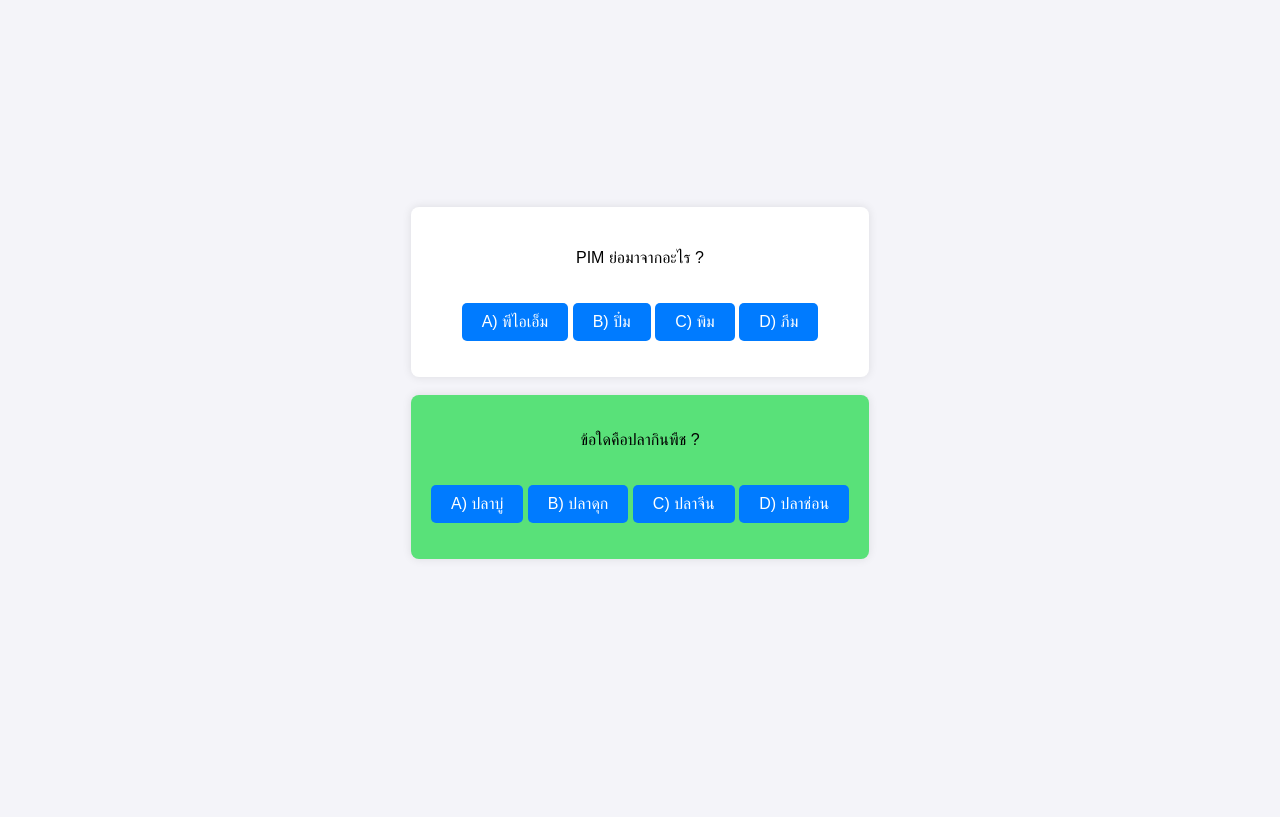
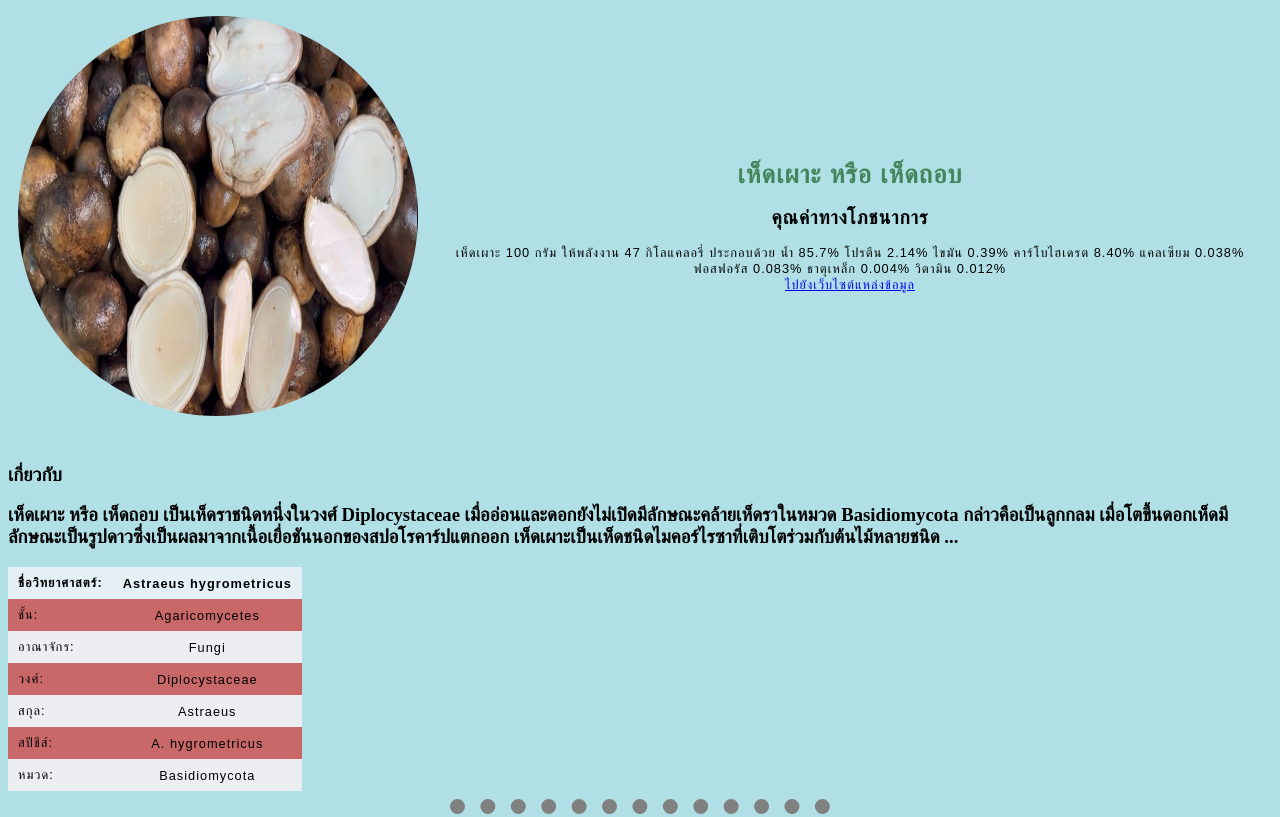
Before and after one commit to Tatam123/Mypage2024, a plain HTML site: page index.html in a window 1280 px wide. Shown: the top 817 px of the page. Drawn offline with Linux system fonts and the light colour scheme.

Commit message:
Mini Project
เห็ดเผาะ

```diff
--- a/index.html
+++ b/index.html
@@ -1,35 +1,89 @@
 <!DOCTYPE html>
 <html lang="en">
 <head>
-   <meta charset="UTF-8">
-   <meta name="viewport" content="width=device-width, initial-scale=1.0">
-   <title>ระบบข้อสอบอย่างง่าย Simple Quiz</title>
-   <link rel="stylesheet" href="styles.css">
+    <meta charset="UTF-8">
+    <meta name="viewport" content="width=device-width, initial-scale=1.0">
+    <title>เห็ดเผาะ</title>
+
+    <link rel="stylesheet" href="styles.css">
+
+
 </head>
-<body>
-    <div class="profile-detail">
-   <div class="quiz-container">
-       <h1></h1>
-       <p id="question">PIM ย่อมาจากอะไร ?</p>
-       <button class="button" onclick="checkAnswer('a')">A) พีไอเอ็ม</button>
-       <button class="button" onclick="checkAnswer('b')">B) ปิ๋ม</button>
-       <button class="button" onclick="checkAnswer('c')">C) พิม</button>
-       <button class="button" onclick="checkAnswer('d')">D) ภีม</button>
-       <p id="result"></p>
-   </div>
-   <br>
-   <div class="quiz-container2">
-    <p id="question">ข้อใดคือปลากินพืช ?</p>
-    <button class="button" onclick="checkAnswer2('a')">A) ปลาบู่</button>
-    <button class="button" onclick="checkAnswer2('b')">B) ปลาดุก</button>
-    <button class="button" onclick="checkAnswer2('c')">C) ปลาจีน</button>
-    <button class="button" onclick="checkAnswer2('d')">D) ปลาช่อน</button>
-    <p id="result2"></p>
-</div>
-<br>
-<p id="result3"></p>
-</div>
-   <script src="index.js"></script>
+<body >
+    <table>
+        <tr>
+            <td>
+               <img class= "earthstars2" src="earthstars2.jpg">
+               <!--<img src="earthstars2.jpg" alt="">-->
+            </td>
+            <td>
+                <h1>เห็ดเผาะ หรือ เห็ดถอบ</h1>
+                <h2>คุณค่าทางโภชนาการ</h2>
+                เห็ดเผาะ 100 กรัม
+                ให้พลังงาน 47 กิโลแคลอรี่ ประกอบด้วย
+                น้ำ 85.7%
+                โปรตีน 2.14%
+                ไขมัน 0.39%
+                คาร์โบไฮเดรต 8.40%
+                แคลเซียม 0.038%
+                ฟอสฟอรัส 0.083%
+                ธาตุเหล็ก 0.004%
+                วิตามิน 0.012%
+                 <br>
+                <a href = "https://farm.vayo.co.th/blog/puffball-mushrooms-cultivation/"> ไปยังเว็บไซต์แหล่งข้อมูล </a>
+            </td>
+        </tr>
+    </table>
 
+
+
+    <br>
+
+
+
+    <h3>เกี่ยวกับ</h3>
+    <h3>เห็ดเผาะ หรือ เห็ดถอบ เป็นเห็ดราชนิดหนึ่งในวงศ์ Diplocystaceae เมื่ออ่อนและดอกยังไม่เปิดมีลักษณะคล้ายเห็ดราในหมวด Basidiomycota กล่าวคือเป็นลูกกลม เมื่อโตขึ้นดอกเห็ดมีลักษณะเป็นรูปดาวซึ่งเป็นผลมาจากเนื้อเยื่อชันนอกของสปอโรคาร์ปแตกออก เห็ดเผาะเป็นเห็ดชนิดไมคอร์ไรซาที่เติบโตร่วมกับต้นไม้หลายชนิด ...</h3>
+
+    <table style = "background-color: rgb(201, 104, 104);">
+        <thead>
+            <tr>
+                <th>
+                    ชื่อวิทยาศาสตร์:
+                </th>
+                 <th>
+                    Astraeus hygrometricus
+                </th>
+            </tr>
+        </thead>
+
+        <tr>
+            <td>ชั้น: </td>
+            <td>Agaricomycetes</td>
+        </tr>
+        <tr>
+            <td>อาณาจักร:</td>
+            <td>Fungi</td>
+        </tr>
+        <tr>
+            <td>วงศ์:</td>
+            <td>Diplocystaceae</td>
+        </tr>
+        <tr>
+            <td>สกุล:</td>
+            <td>Astraeus</td>
+        </tr>
+        <tr>
+            <td>สปีชีส์:</td>
+            <td>A. hygrometricus</td>
+        </tr>
+        <tr>
+            <td>หมวด: </td>
+            <td>Basidiomycota</td>
+        </tr>
+    </table>
+    <hr>
+
+
+    <img class= "earthstars" src="earthstars.jpg">
 </body>
 </html>
--- a/styles.css
+++ b/styles.css
@@ -1,41 +1,72 @@
-body {
-    font-family: Arial, sans-serif;
-    display: flex;
-    justify-content: center;
-    align-items: center;
-    height: 100vh;
-    margin: 0;
-    background-color: #f4f4f9;
+.earthstars {
+    background-color: red;
  }
 
- .quiz-container {
-    text-align: center;
-    box-shadow: 0 0 10px rgba(0,0,0,0.1);
-    padding: 20px;
-    border-radius: 8px;
-    background-color: white;
+.earthstars2 {
+    width: 400px;
+    height: 400px;
+    border-radius: 50%;
  }
+/*img {
+    width: 200px;
+    height: 200px;
+    border-radius: 50%;
+  }*/
 
- .quiz-container2 {
-    text-align: center;
-    box-shadow: 0 0 10px rgba(0,0,0,0.1);
-    padding: 20px;
-    border-radius: 8px;
-    background-color: rgb(89, 225, 121);
- }
+  h1 {
+    color: #42855B;
+  }
 
- .button {
-    margin-top: 20px;
-    padding: 10px 20px;
-    font-size: 16px;
-    cursor: pointer;
-    background-color: #007BFF;
-    color: white;
-    border: none;
-    border-radius: 5px;
-    transition: background-color 0.3s;
- }
+  body {
+    background-color: powderblue;
+  }
 
- .button:hover {
-    background-color: #0056b3;
- }
+  hr {
+    /* background-color: blue; */
+    border-style: dotted none none;
+    /* height: 2px;*/
+    width: 30%;
+    border-color: grey;
+    border-width: 15px;
+  }
+
+  table {
+      border-collapse: collapse;
+      /* border: 2px solid rgb(140 140 140); */
+      font-family: sans-serif;
+      font-size: 0.8rem;
+      letter-spacing: 1px;
+    }
+
+    caption {
+      caption-side: bottom;
+      padding: 10px;
+      font-weight: bold;
+    }
+
+    thead,
+    tfoot {
+      background-color: rgb(228 240 245);
+    }
+
+    th,
+    td {
+      /* border: 1px solid rgb(160 160 160); */
+      padding: 8px 10px;
+    }
+
+    td:last-of-type {
+      text-align: center;
+    }
+
+    tbody > tr:nth-of-type(even) {
+      background-color: rgb(237 238 242);
+    }
+
+    tfoot th {
+      text-align: right;
+    }
+
+    tfoot td {
+      font-weight: bold;
+    }
```
Also changed, not shown: earthstars.jpg (added), earthstars2.jpg (added).
